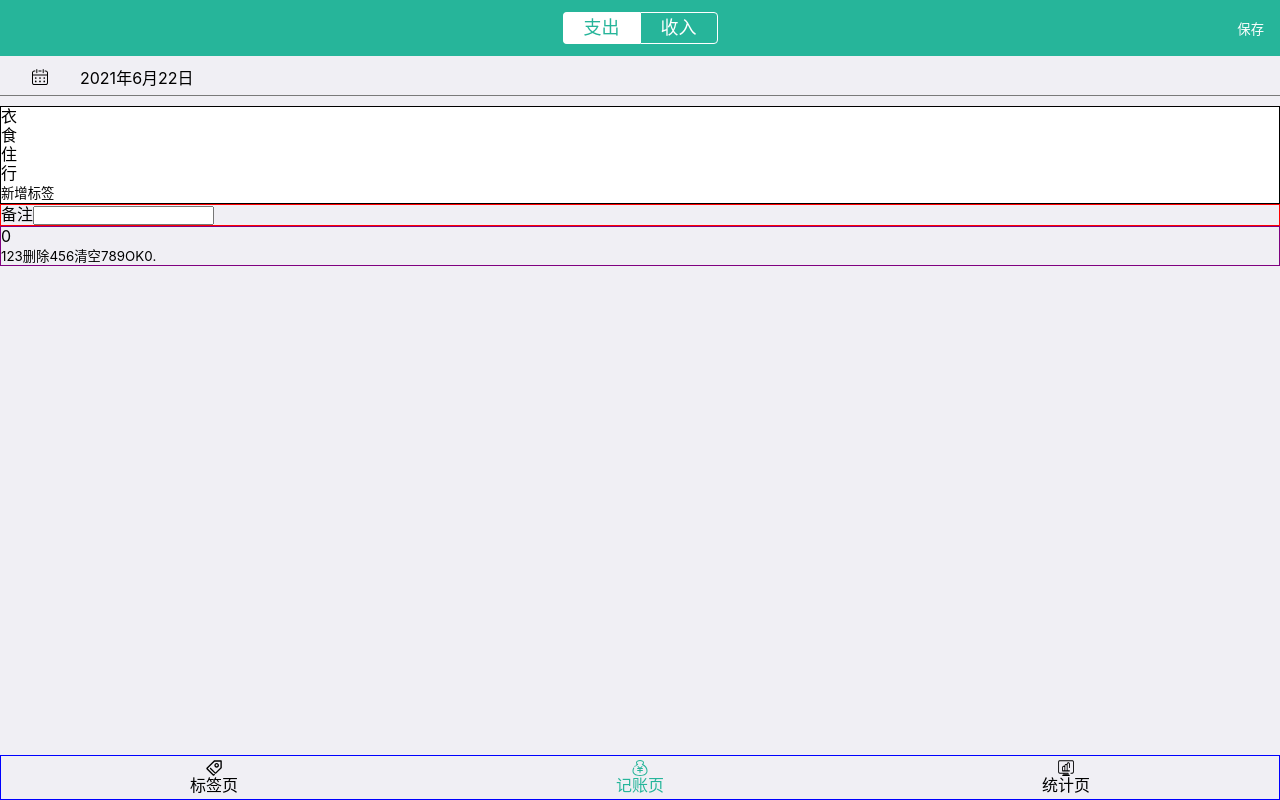
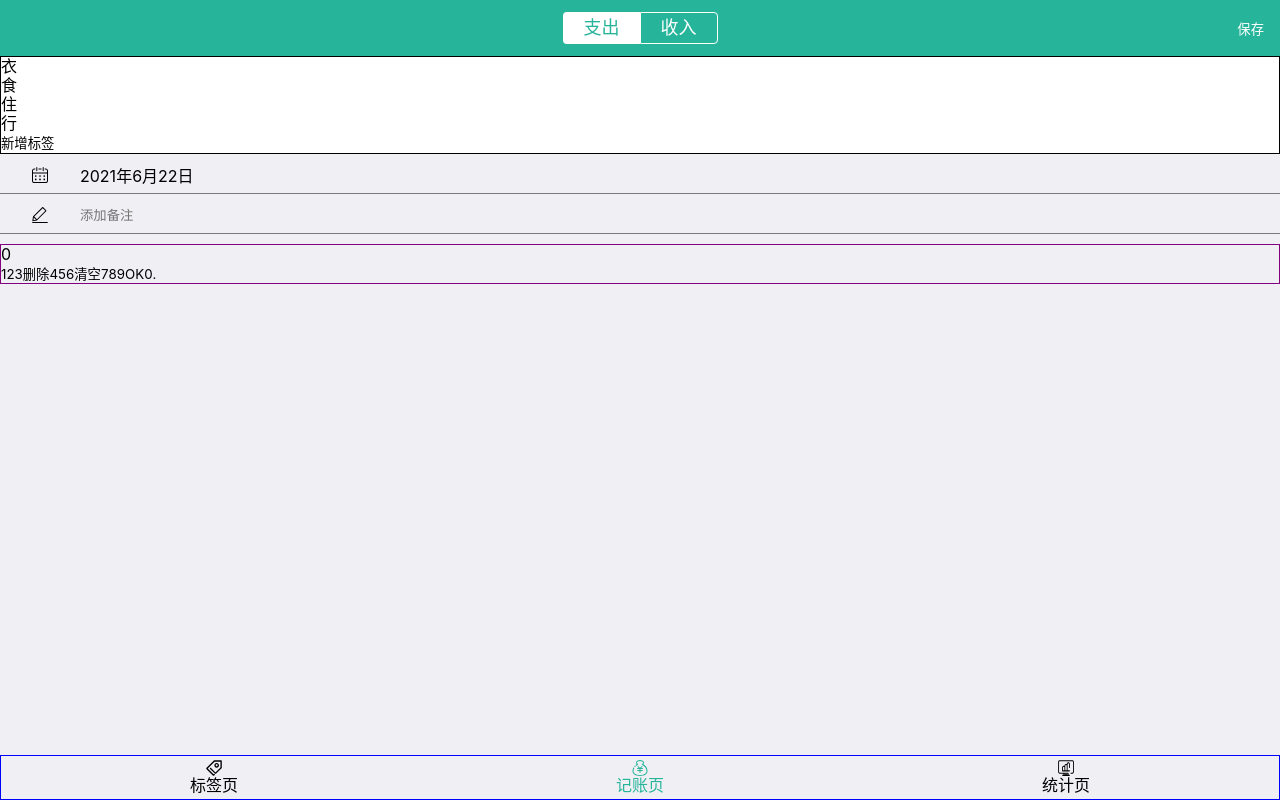
Before and after one commit to April-cl/daily-book, a React app: page /#/edit in a window 1280 px wide. Built offline with nearby package versions, Linux system fonts and the light colour scheme.

Commit message:
完成样式：记账页-备注

```diff
--- a/src/index.scss
+++ b/src/index.scss
@@ -28,6 +28,11 @@ button {
   background-color: transparent;
   outline: none;
 }
+input {
+  border: none;
+  background: none;
+  outline:none;
+}
 .icon {
   width: 1em;
   height: 1em;
--- a/src/views/Edit.tsx
+++ b/src/views/Edit.tsx
@@ -39,16 +39,18 @@ const CategorySection = styled.section`
     cursor: pointer;
   }
 `
+const TagsSection = styled.section`
+  background-color: #FFF;
+  border: 1px solid black;
+`
 const DateSection = styled.section`
   position: relative;
   cursor: pointer;
   border-bottom: 1px solid #7a7a7a;
-  margin-bottom: 10px;
   height: 40px;
   line-height: 40px;
   font-size: 16px;
   > input {
-    border: none;
     height: 100%;
     width: 100%;
     position: absolute;
@@ -75,12 +77,17 @@ const DateSection = styled.section`
     }
   }
 `
-const TagsSection = styled.section`
-  background-color: #FFF;
-  border: 1px solid black;
-`
 const NotesSection = styled.section`
-  border: 1px solid red;
+  border-bottom: 1px solid #7a7a7a;
+  margin-bottom: 10px;
+  height: 40px;
+  line-height: 40px;
+  > .icon {
+    margin: 0 2em;
+  }
+  > input, > svg{
+    vertical-align: middle;
+  }
 `
 const NumberPadSection = styled.section`
   border: 1px solid purple;
@@ -100,13 +107,6 @@ function Edit() {
         </ul>
         <button className="saveRecord">保存</button>
       </CategorySection>
-      <DateSection>
-        <input type="date" />
-        <div className="date">
-          <Icon name='calendar' />
-          <span>{year}年{month}月{day}日</span>
-        </div>
-      </DateSection>
       <TagsSection>
         <ul>
           <li>衣</li>
@@ -116,11 +116,16 @@ function Edit() {
         </ul>
         <button>新增标签</button>
       </TagsSection>
+      <DateSection>
+        <input type="date" />
+        <div className="date">
+          <Icon name='calendar' />
+          <span>{year}年{month}月{day}日</span>
+        </div>
+      </DateSection>
       <NotesSection>
-        <label>
-          <span>备注</span>
-          <input type="text"/>
-        </label>
+        <Icon name='note' />
+        <input type="text" placeholder='添加备注' ></input>
       </NotesSection>
       <NumberPadSection>
         <div>0</div>
```
Also changed, not shown: src/icons/note.svg (added).
